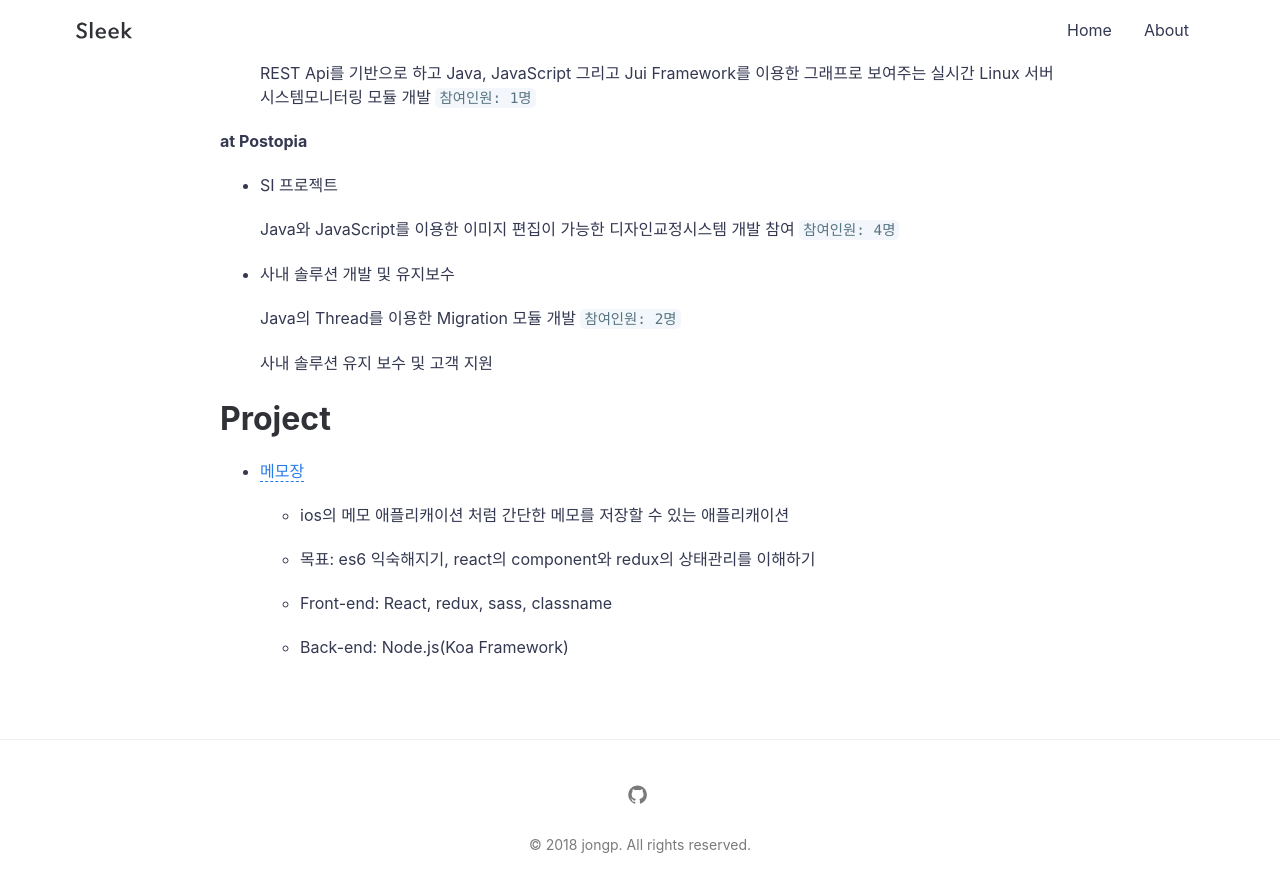
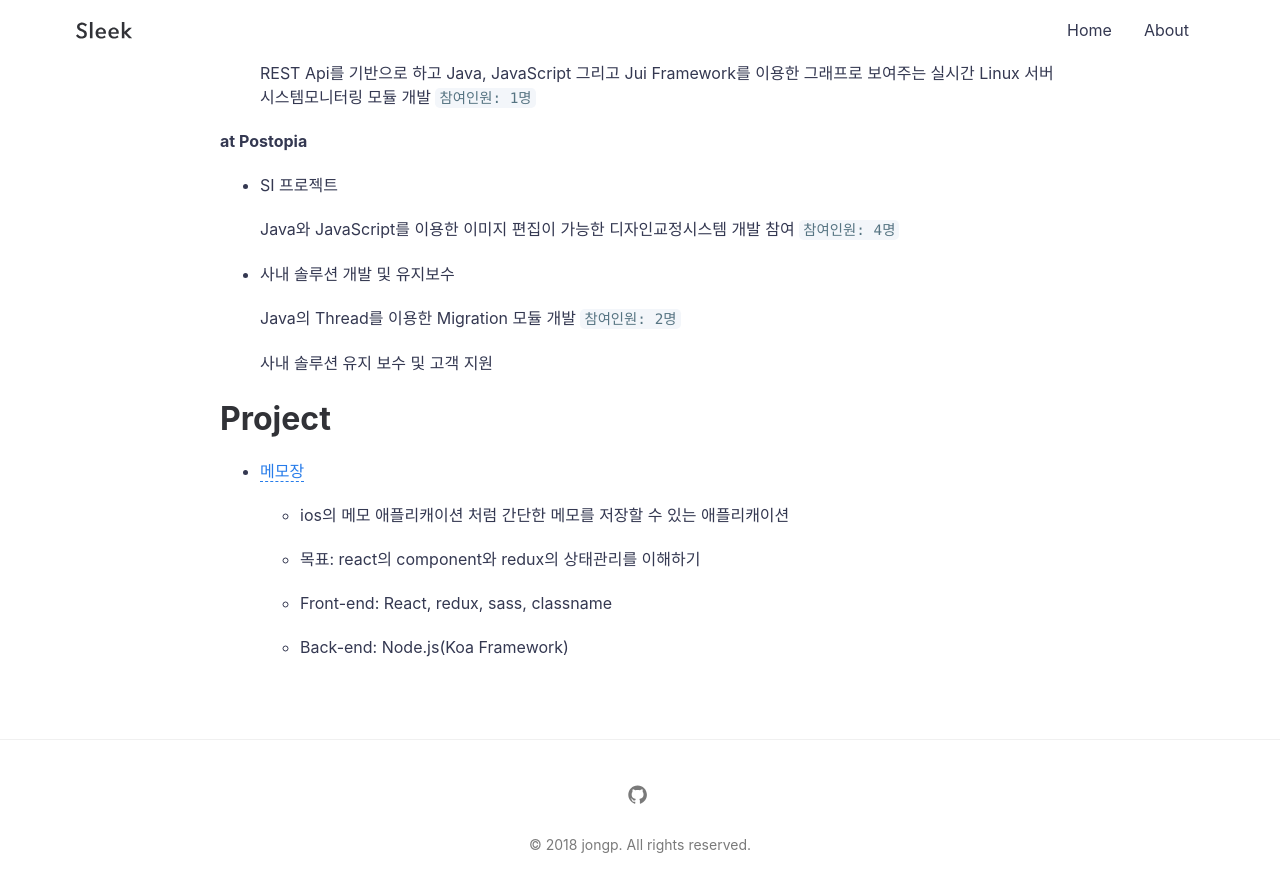
Before and after one commit to jonggyun/jonggyun.github.io, a Jekyll site: the page built from about.md, in a window 1280 px wide and 900 px high, scrolled down 1765 px. Shown: the top 892 px of the window. Built offline with Jekyll 4.4.1, drawn with Linux system fonts in a browser that asks for light colours; some of the changed text lies outside the part shown.

Commit message:
modify md

```diff
--- a/about.md
+++ b/about.md
@@ -96,7 +96,7 @@ Project
 
     - ios의 메모 애플리캐이션 처럼 간단한 메모를 저장할 수 있는 애플리캐이션
 
-    - 목표: es6 익숙해지기, react의 component와 redux의 상태관리를 이해하기
+    - 목표: react의 component와 redux의 상태관리를 이해하기
 
     - Front-end: React, redux, sass, classname
 
```
Also changed, not shown: other parts of about.md (+1 -1 lines).
